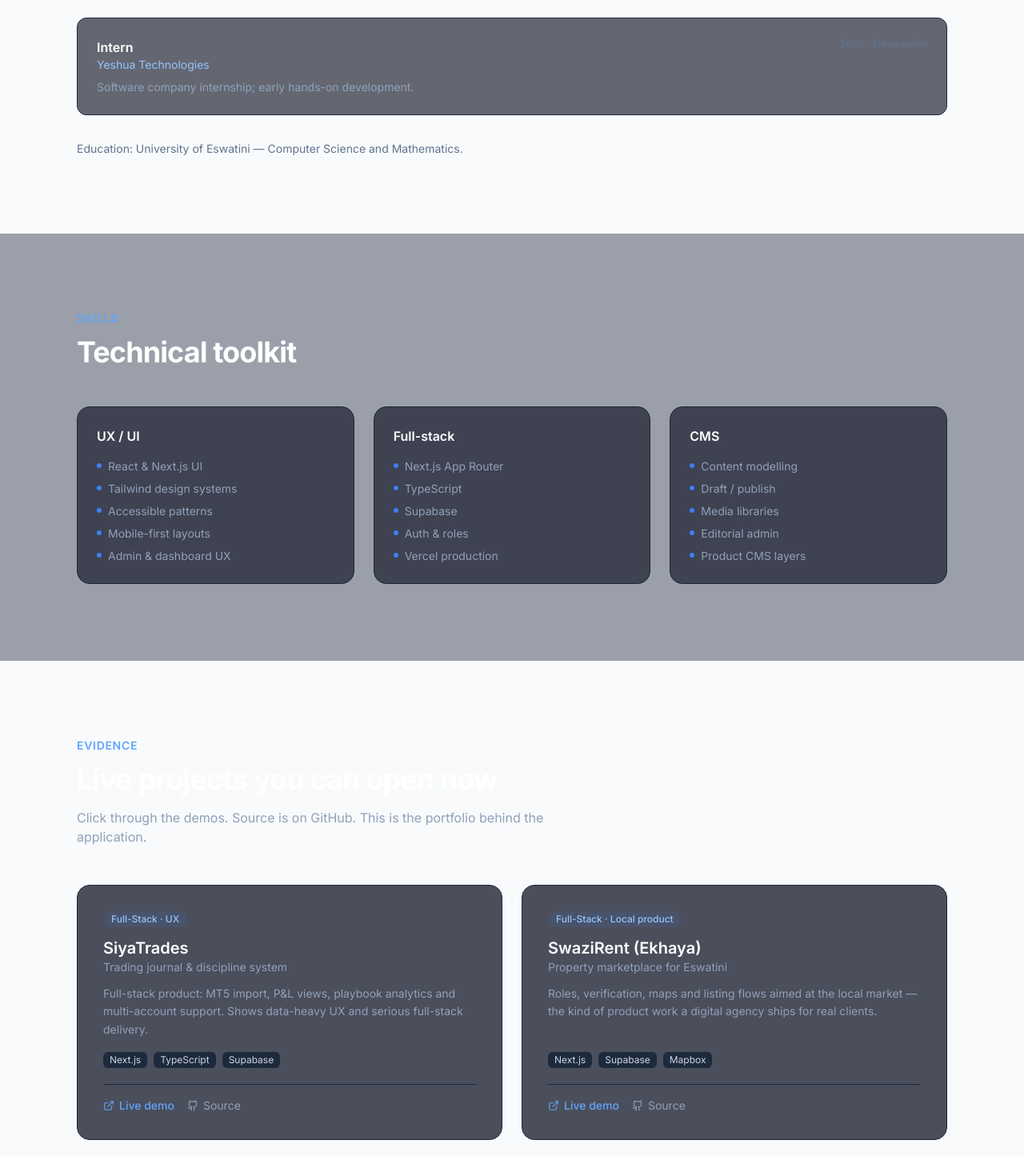
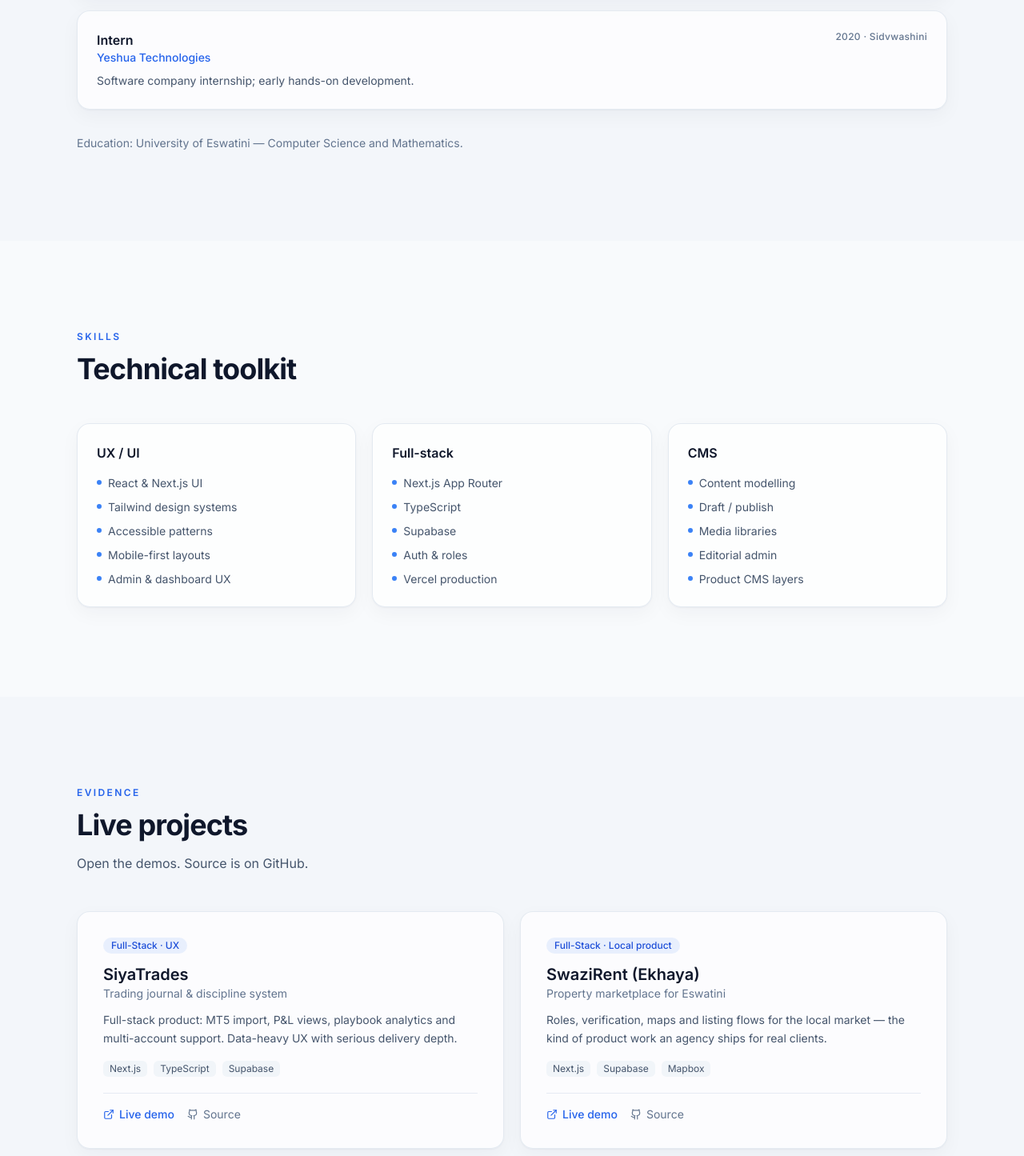
Before and after one commit to Brightwell-Dlamini/my-portfolio, a Next.js app: page / in a window 1280 px wide. Shown: the part 3485-4930 px from the top of the page at 80% size. Built offline with nearby package versions, Linux system fonts and the light colour scheme.

Commit message:
feat: experience, skills, projects, contact, footer, resume page

```diff
--- /dev/null
+++ b/src/app/resume/PrintButton.tsx
@@ -0,0 +1,13 @@
+"use client";
+
+export function ResumePrintButton() {
+  return (
+    <button
+      type="button"
+      onClick={() => window.print()}
+      className="rounded-full bg-blue-600 px-5 py-2 text-sm font-semibold text-white transition hover:bg-blue-500"
+    >
+      Download / Print PDF
+    </button>
+  );
+}
--- /dev/null
+++ b/src/app/resume/page.tsx
@@ -0,0 +1,121 @@
+import type { Metadata } from "next";
+import { ResumePrintButton } from "./PrintButton";
+
+export const metadata: Metadata = {
+  title: "CV — Brightwell Dlamini",
+  description: "Curriculum vitae of Brightwell Dlamini.",
+};
+
+export default function ResumePage() {
+  return (
+    <div className="min-h-screen bg-slate-100 text-slate-900">
+      <div className="no-print sticky top-0 z-10 flex flex-wrap items-center justify-between gap-3 border-b border-slate-200 bg-white/95 px-4 py-3 backdrop-blur">
+        <a href="/" className="text-sm font-medium text-slate-600 hover:text-slate-900">
+          ← Back to application
+        </a>
+        <ResumePrintButton />
+      </div>
+
+      <article className="mx-auto my-6 max-w-[210mm] bg-white px-8 py-10 shadow-lg sm:my-10 sm:px-12 sm:py-12 print:my-0 print:max-w-none print:shadow-none">
+        <header className="border-b-2 border-blue-600 pb-4">
+          <h1 className="text-3xl font-bold tracking-tight text-slate-900">Brightwell Dlamini</h1>
+          <p className="mt-1 text-base font-medium text-blue-600">
+            Full-Stack Developer · UX/UI Designer · CMS Specialist
+          </p>
+          <p className="mt-2 text-sm text-slate-600">
+            Mankayane, Eswatini · +268 7636 5539 / +268 7980 8742 ·{" "}
+            <a href="mailto:dlaminibrightwell@gmail.com" className="text-blue-700 underline">
+              dlaminibrightwell@gmail.com
+            </a>{" "}
+            ·{" "}
+            <a
+              href="https://github.com/Brightwell-Dlamini"
+              className="text-blue-700 underline"
+              target="_blank"
+              rel="noopener noreferrer"
+            >
+              github.com/Brightwell-Dlamini
+            </a>
+          </p>
+        </header>
+
+        <Section title="Profile">
+          <p>
+            Full-stack developer and UX/UI designer with 5+ years of coding experience. Studied
+            Computer Science and Mathematics at the University of Eswatini. Builds production web
+            applications with Next.js, TypeScript and modern CMS patterns.
+          </p>
+        </Section>
+
+        <Section title="Experience">
+          <Job title="Junior Systems Developer" org="The Luke Commission" meta="2024 · 6 months" detail="Systems development in a healthcare-oriented environment; internal tools and application delivery." />
+          <Job title="Software Developer" org="McVillan International" meta="2023" detail="Software development company — application development and networking support." />
+          <Job title="Web Developer" org="Sm3 Creative" meta="2023" detail="Digital marketing agency — websites and web experiences for client campaigns." />
+          <Job title="Intern" org="RSTP Eswatini" meta="2021" detail="Royal Science and Technology Park — technology internship." />
+          <Job title="Intern" org="Yeshua Technologies" meta="2020 · Sidvwashini" detail="Software company internship; early hands-on development experience." />
+        </Section>
+
+        <Section title="Selected projects">
+          <ul className="list-disc space-y-2 pl-5 text-sm text-slate-700">
+            <li><strong>SiyaTrades</strong> — Trading journal with MT5 import, analytics and discipline systems.</li>
+            <li><strong>SwaziRent (Ekhaya)</strong> — Property marketplace for Eswatini.</li>
+            <li><strong>ForgeCMS</strong> — CMS with content models, media library and draft/publish.</li>
+            <li><strong>LocalMarket</strong> — E-commerce storefront and admin for SMEs.</li>
+          </ul>
+        </Section>
+
+        <Section title="Education">
+          <p className="font-semibold text-slate-900">University of Eswatini</p>
+          <p className="text-sm text-slate-600">Computer Science and Mathematics</p>
+        </Section>
+
+        <Section title="Technical expertise">
+          <ul className="list-disc space-y-1.5 pl-5 text-sm text-slate-700">
+            <li><strong>Frontend & UX:</strong> React, Next.js 15, TypeScript, Tailwind, accessible UI</li>
+            <li><strong>Full-stack:</strong> App Router, Supabase, PostgreSQL, auth/RBAC, PWA, Vercel</li>
+            <li><strong>CMS:</strong> Content modelling, admin dashboards, media libraries, editorial workflows</li>
+          </ul>
+        </Section>
+
+        <Section title="Personal">
+          <p className="text-sm text-slate-700">
+            From Mankayane, Eswatini. Journey: challenge → obsession — building bridges with code.
+          </p>
+        </Section>
+      </article>
+    </div>
+  );
+}
+
+function Section({ title, children }: { title: string; children: React.ReactNode }) {
+  return (
+    <section className="mt-6">
+      <h2 className="mb-3 border-b border-slate-200 pb-1 text-xs font-bold uppercase tracking-wider text-blue-600">
+        {title}
+      </h2>
+      <div className="space-y-3 text-sm leading-relaxed text-slate-700">{children}</div>
+    </section>
+  );
+}
+
+function Job({
+  title,
+  org,
+  meta,
+  detail,
+}: {
+  title: string;
+  org: string;
+  meta: string;
+  detail: string;
+}) {
+  return (
+    <div>
+      <p className="font-semibold text-slate-900">
+        {title} — {org}
+      </p>
+      <p className="text-xs text-slate-500">{meta}</p>
+      <p className="mt-0.5 text-sm text-slate-700">{detail}</p>
+    </div>
+  );
+}
--- a/src/components/Experience.tsx
+++ b/src/components/Experience.tsx
@@ -1,3 +1,7 @@
+"use client";
+
+import { motion } from "framer-motion";
+
 const roles = [
   {
     title: "Junior Systems Developer",
@@ -17,8 +21,7 @@ const roles = [
     title: "Web Developer",
     org: "Sm3 Creative",
     period: "2023",
-    detail:
-      "Digital marketing agency — websites and web experiences for client campaigns.",
+    detail: "Digital marketing agency — websites and web experiences for client campaigns.",
   },
   {
     title: "Intern",
@@ -36,36 +39,44 @@ const roles = [
 
 export function Experience() {
   return (
-    <section id="experience" className="py-16 sm:py-24">
+    <section id="experience" className="py-20 sm:py-28 bg-slate-100/70 dark:bg-slate-900/40">
       <div className="mx-auto max-w-6xl px-4 sm:px-6 lg:px-8">
         <div className="max-w-2xl">
-          <h2 className="text-sm font-semibold uppercase tracking-wider text-brand-400">
+          <p className="text-xs font-semibold uppercase tracking-[0.2em] text-brand-600 dark:text-brand-400">
             Experience
+          </p>
+          <h2 className="mt-3 text-3xl font-bold tracking-tight text-slate-900 sm:text-4xl dark:text-white">
+            Professional path
           </h2>
-          <p className="mt-3 text-3xl font-bold tracking-tight text-white sm:text-4xl">
-            Professional path
-          </p>
         </div>
 
-        <ol className="mt-12 space-y-6">
-          {roles.map((role) => (
-            <li
+        <ol className="mt-12 space-y-4">
+          {roles.map((role, i) => (
+            <motion.li
               key={`${role.org}-${role.period}`}
-              className="rounded-xl border border-slate-800 bg-slate-950/60 p-5 sm:p-6 sm:flex sm:items-start sm:justify-between gap-6"
+              initial={{ opacity: 0, y: 10 }}
+              whileInView={{ opacity: 1, y: 0 }}
+              viewport={{ once: true }}
+              transition={{ delay: i * 0.04 }}
+              className="card-surface rounded-2xl p-5 sm:flex sm:items-start sm:justify-between sm:gap-8 sm:p-6"
             >
               <div>
-                <h3 className="text-base font-semibold text-white">{role.title}</h3>
-                <p className="text-sm text-brand-300">{role.org}</p>
-                <p className="mt-2 text-sm text-slate-400">{role.detail}</p>
+                <h3 className="text-base font-semibold text-slate-900 dark:text-white">
+                  {role.title}
+                </h3>
+                <p className="text-sm font-medium text-brand-600 dark:text-brand-400">{role.org}</p>
+                <p className="mt-2 text-sm leading-relaxed text-slate-600 dark:text-slate-400">
+                  {role.detail}
+                </p>
               </div>
-              <p className="mt-3 sm:mt-0 shrink-0 text-xs font-medium text-slate-500 whitespace-nowrap">
+              <p className="mt-3 shrink-0 text-xs font-medium tracking-wide text-slate-500 sm:mt-0">
                 {role.period}
               </p>
-            </li>
+            </motion.li>
           ))}
         </ol>
 
-        <p className="mt-8 text-sm text-slate-500">
+        <p className="mt-8 text-sm text-slate-500 dark:text-slate-500">
           Education: University of Eswatini — Computer Science and Mathematics.
         </p>
       </div>
--- a/src/components/Projects.tsx
+++ b/src/components/Projects.tsx
@@ -1,3 +1,6 @@
+"use client";
+
+import { motion } from "framer-motion";
 import { ExternalLink, Github } from "lucide-react";
 
 const projects = [
@@ -5,7 +8,7 @@ const projects = [
     title: "SiyaTrades",
     tagline: "Trading journal & discipline system",
     description:
-      "Full-stack product: MT5 import, P&L views, playbook analytics and multi-account support. Shows data-heavy UX and serious full-stack delivery.",
+      "Full-stack product: MT5 import, P&L views, playbook analytics and multi-account support. Data-heavy UX with serious delivery depth.",
     stack: ["Next.js", "TypeScript", "Supabase"],
     live: "https://siya-trades.vercel.app",
     repo: "https://github.com/Brightwell-Dlamini/SiyaTrades",
@@ -15,7 +18,7 @@ const projects = [
     title: "SwaziRent (Ekhaya)",
     tagline: "Property marketplace for Eswatini",
     description:
-      "Roles, verification, maps and listing flows aimed at the local market — the kind of product work a digital agency ships for real clients.",
+      "Roles, verification, maps and listing flows for the local market — the kind of product work an agency ships for real clients.",
     stack: ["Next.js", "Supabase", "Mapbox"],
     live: "https://ekhayalistings.vercel.app",
     repo: "https://github.com/Brightwell-Dlamini/swazirent-main",
@@ -45,46 +48,56 @@ const projects = [
 
 export function Projects() {
   return (
-    <section id="projects" className="py-16 sm:py-24">
+    <section id="projects" className="py-20 sm:py-28 bg-slate-100/70 dark:bg-slate-900/40">
       <div className="mx-auto max-w-6xl px-4 sm:px-6 lg:px-8">
         <div className="max-w-2xl">
-          <h2 className="text-sm font-semibold uppercase tracking-wider text-brand-400">
+          <p className="text-xs font-semibold uppercase tracking-[0.2em] text-brand-600 dark:text-brand-400">
             Evidence
+          </p>
+          <h2 className="mt-3 text-3xl font-bold tracking-tight text-slate-900 sm:text-4xl dark:text-white">
+            Live projects
           </h2>
-          <p className="mt-3 text-3xl font-bold tracking-tight text-white sm:text-4xl">
-            Live projects you can open now
-          </p>
-          <p className="mt-4 text-slate-400">
-            Click through the demos. Source is on GitHub. This is the portfolio behind the
-            application.
+          <p className="mt-4 text-slate-600 dark:text-slate-400">
+            Open the demos. Source is on GitHub.
           </p>
         </div>
 
-        <div className="mt-12 grid gap-6 lg:grid-cols-2">
-          {projects.map((p) => (
-            <article
+        <div className="mt-12 grid gap-5 lg:grid-cols-2">
+          {projects.map((p, i) => (
+            <motion.article
               key={p.title}
-              className="flex flex-col rounded-2xl border border-slate-800 bg-slate-950/70 p-6 sm:p-8"
+              initial={{ opacity: 0, y: 14 }}
+              whileInView={{ opacity: 1, y: 0 }}
+              viewport={{ once: true }}
+              transition={{ delay: i * 0.05 }}
+              className="card-surface group flex flex-col rounded-2xl p-6 sm:p-8 transition duration-300 hover:-translate-y-0.5"
             >
-              <span className="w-fit rounded-full bg-brand-500/10 px-2.5 py-0.5 text-xs font-medium text-brand-300">
+              <span className="w-fit rounded-full bg-brand-500/10 px-2.5 py-0.5 text-xs font-medium text-brand-700 dark:text-brand-300">
                 {p.fit}
               </span>
-              <h3 className="mt-3 text-xl font-semibold text-white">{p.title}</h3>
-              <p className="text-sm text-slate-400">{p.tagline}</p>
-              <p className="mt-3 flex-1 text-sm leading-relaxed text-slate-400">{p.description}</p>
+              <h3 className="mt-3 text-xl font-semibold text-slate-900 transition group-hover:text-brand-600 dark:text-white dark:group-hover:text-brand-300">
+                {p.title}
+              </h3>
+              <p className="text-sm text-slate-500 dark:text-slate-400">{p.tagline}</p>
+              <p className="mt-3 flex-1 text-sm leading-relaxed text-slate-600 dark:text-slate-400">
+                {p.description}
+              </p>
               <div className="mt-4 flex flex-wrap gap-2">
                 {p.stack.map((t) => (
-                  <span key={t} className="rounded-md bg-slate-800 px-2 py-0.5 text-xs text-slate-300">
+                  <span
+                    key={t}
+                    className="rounded-md bg-slate-100 px-2 py-0.5 text-xs text-slate-600 dark:bg-slate-800 dark:text-slate-300"
+                  >
                     {t}
                   </span>
                 ))}
               </div>
-              <div className="mt-5 flex gap-4 border-t border-slate-800 pt-4">
+              <div className="mt-5 flex gap-4 border-t border-slate-200/80 pt-4 dark:border-slate-700/80">
                 <a
                   href={p.live}
                   target="_blank"
                   rel="noopener noreferrer"
-                  className="inline-flex items-center gap-1.5 text-sm font-medium text-brand-400 hover:text-brand-300"
+                  className="inline-flex items-center gap-1.5 text-sm font-medium text-brand-600 hover:text-brand-700 dark:text-brand-400 dark:hover:text-brand-300"
                 >
                   <ExternalLink size={14} /> Live demo
                 </a>
@@ -92,12 +105,12 @@ export function Projects() {
                   href={p.repo}
                   target="_blank"
                   rel="noopener noreferrer"
-                  className="inline-flex items-center gap-1.5 text-sm text-slate-400 hover:text-white"
+                  className="inline-flex items-center gap-1.5 text-sm text-slate-500 hover:text-slate-800 dark:text-slate-400 dark:hover:text-white"
                 >
                   <Github size={14} /> Source
                 </a>
               </div>
-            </article>
+            </motion.article>
           ))}
         </div>
       </div>
--- a/src/components/Skills.tsx
+++ b/src/components/Skills.tsx
@@ -1,3 +1,7 @@
+"use client";
+
+import { motion } from "framer-motion";
+
 const groups = [
   {
     title: "UX / UI",
@@ -15,27 +19,39 @@ const groups = [
 
 export function Skills() {
   return (
-    <section id="skills" className="py-16 sm:py-24 bg-slate-900/40">
+    <section id="skills" className="py-20 sm:py-28">
       <div className="mx-auto max-w-6xl px-4 sm:px-6 lg:px-8">
         <div className="max-w-2xl">
-          <h2 className="text-sm font-semibold uppercase tracking-wider text-brand-400">Skills</h2>
-          <p className="mt-3 text-3xl font-bold tracking-tight text-white sm:text-4xl">
+          <p className="text-xs font-semibold uppercase tracking-[0.2em] text-brand-600 dark:text-brand-400">
+            Skills
+          </p>
+          <h2 className="mt-3 text-3xl font-bold tracking-tight text-slate-900 sm:text-4xl dark:text-white">
             Technical toolkit
-          </p>
+          </h2>
         </div>
-        <div className="mt-12 grid gap-6 md:grid-cols-3">
-          {groups.map((g) => (
-            <div key={g.title} className="rounded-2xl border border-slate-800 bg-slate-950/60 p-6">
-              <h3 className="font-semibold text-white">{g.title}</h3>
-              <ul className="mt-4 space-y-2">
+        <div className="mt-12 grid gap-5 md:grid-cols-3">
+          {groups.map((g, i) => (
+            <motion.div
+              key={g.title}
+              initial={{ opacity: 0, y: 12 }}
+              whileInView={{ opacity: 1, y: 0 }}
+              viewport={{ once: true }}
+              transition={{ delay: i * 0.06 }}
+              className="card-surface rounded-2xl p-6"
+            >
+              <h3 className="font-semibold text-slate-900 dark:text-white">{g.title}</h3>
+              <ul className="mt-4 space-y-2.5">
                 {g.items.map((item) => (
-                  <li key={item} className="flex gap-2 text-sm text-slate-400">
+                  <li
+                    key={item}
+                    className="flex gap-2 text-sm text-slate-600 dark:text-slate-400"
+                  >
                     <span className="mt-1.5 h-1.5 w-1.5 shrink-0 rounded-full bg-brand-500" />
                     {item}
                   </li>
                 ))}
               </ul>
-            </div>
+            </motion.div>
           ))}
         </div>
       </div>
```
Also changed, not shown: src/components/Contact.tsx (+45 -33 lines), src/components/Footer.tsx (+4 -4 lines), 1 other file (tests, documents, lock files or other folders).
